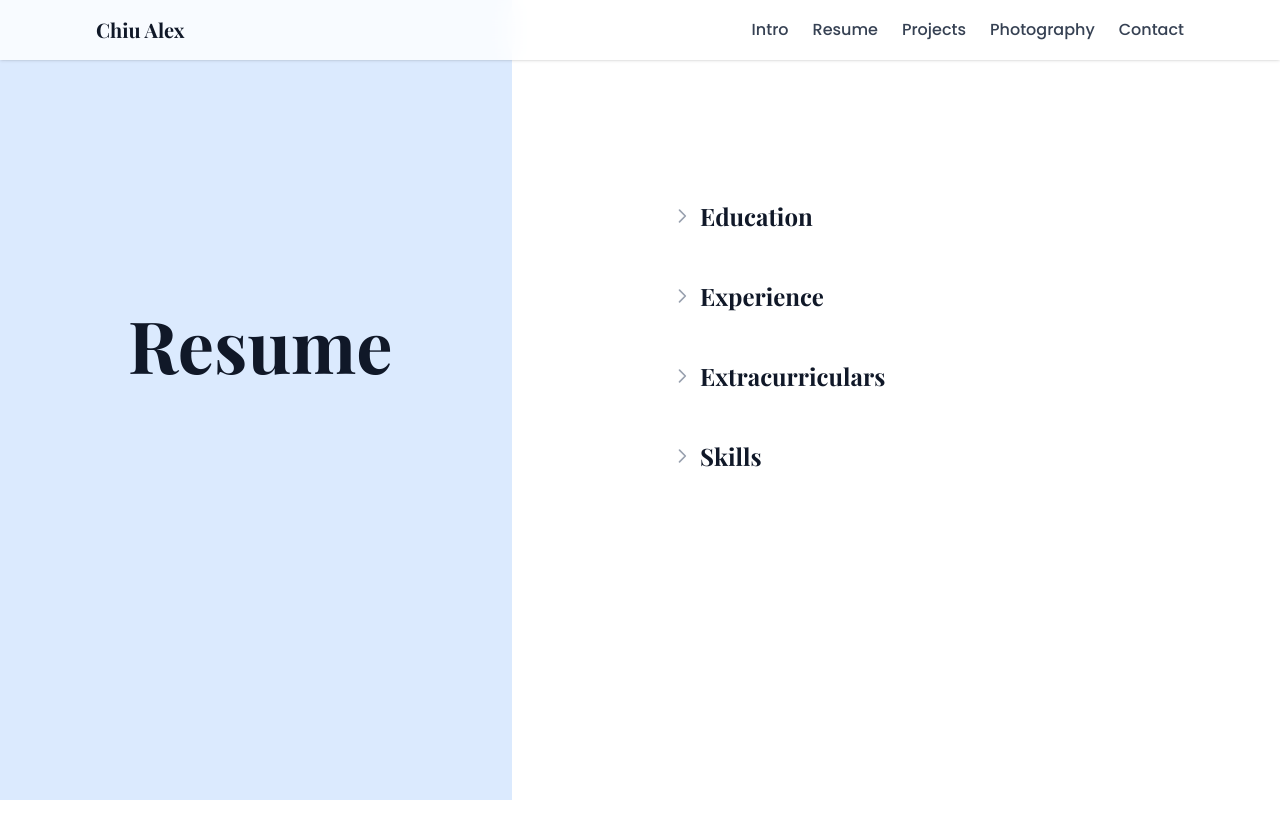
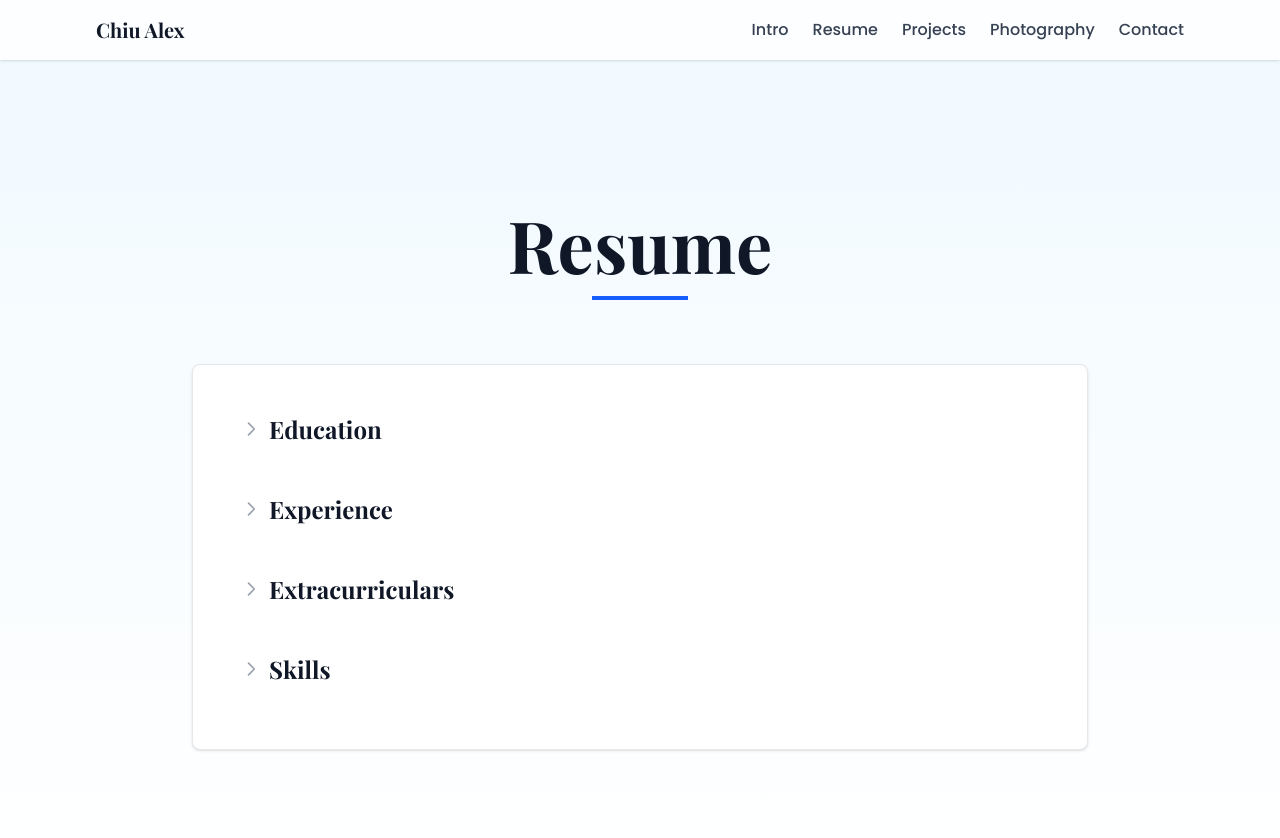
Before and after one commit to Alexchiuu/portfolio, a Next.js app: page /resume in a window 1280 px wide. Shown: the top 838 px of the page. Before the commit the page ends 800 px from the top, so only its background shows below. Built offline with nearby package versions, Linux system fonts and the light colour scheme.

Commit message:
Refactor page styles: Update background gradients, adjust padding, and enhance title sections across photography, projects, and resume pages for improved visual consistency.

```diff
--- a/app/photography/page.tsx
+++ b/app/photography/page.tsx
@@ -310,24 +310,25 @@ export default function PhotographyPage() {
       <div
         className="min-h-screen relative pt-20"
         style={{
-          background: 'linear-gradient(to right, #dbeafe 0%, #dbeafe 40%, #ffffff 40%, #ffffff 100%)',
+          background: 'linear-gradient(to bottom, #f0f9ff 0%, #ffffff 100%)',
           fontFamily: 'var(--font-inter)',
           overflowY: 'visible'
         }}
       >
-        <main className="flex w-full max-w-7xl flex-col items-center mx-auto px-0 py-16 relative z-10" style={{ overflow: 'visible' }}>
+        <main className="flex w-full max-w-7xl flex-col items-center mx-auto px-0 py-20 md:py-32 relative z-10" style={{ overflow: 'visible' }}>
           {/* Header */}
           <div
-            className={`w-full text-center mb-12 transition-all duration-1000 delay-300 ${
+            className={`w-full text-center mb-16 transition-all duration-1000 delay-300 ${
               hasLoaded ? 'opacity-100 translate-y-0' : 'opacity-0 translate-y-8'
             }`}
           >
             <h1
-              className="mb-4 text-5xl font-bold text-gray-900 sm:text-6xl"
+              className="mb-4 text-6xl md:text-7xl font-bold text-gray-900"
               style={{ fontFamily: 'var(--font-playfair)' }}
             >
               Photography
             </h1>
+            <div className="w-24 h-1 bg-blue-600 mx-auto mb-6"></div>
             <p
               className="text-lg text-gray-600 max-w-2xl mx-auto"
               style={{ fontFamily: 'var(--font-poppins)' }}
--- a/app/projects/page.tsx
+++ b/app/projects/page.tsx
@@ -91,24 +91,24 @@ export default function ProjectsPage() {
       <div
         className="min-h-screen relative overflow-hidden pt-20"
         style={{
-          background: 'linear-gradient(to right, #dbeafe 0%, #dbeafe 40%, #ffffff 40%, #ffffff 100%)',
+          background: 'linear-gradient(to bottom, #f0f9ff 0%, #ffffff 100%)',
           fontFamily: 'var(--font-inter)'
         }}
       >
-        <main className="flex w-full max-w-6xl flex-col items-center mx-auto px-8 py-16 relative z-10">
+        <main className="flex w-full max-w-6xl flex-col items-center mx-auto px-8 py-20 md:py-32 relative z-10">
           {/* Title Section */}
           <div
-            className={`mb-12 w-full transition-all duration-1000 delay-300 ${
+            className={`mb-16 w-full text-center transition-all duration-1000 delay-300 ${
               hasLoaded ? 'opacity-100 translate-y-0' : 'opacity-0 translate-y-8'
             }`}
           >
             <h2
-              className="text-6xl md:text-7xl font-bold text-gray-900"
+              className="text-6xl md:text-7xl font-bold text-gray-900 mb-4"
               style={{ fontFamily: 'var(--font-playfair)' }}
             >
               Projects
             </h2>
-            <div className="w-24 h-1 bg-blue-900 mt-4"></div>
+            <div className="w-24 h-1 bg-blue-600 mx-auto"></div>
           </div>
 
           {/* Projects Grid */}
--- a/app/resume/page.tsx
+++ b/app/resume/page.tsx
@@ -43,7 +43,7 @@ export default function ResumePage() {
     const handleScroll = () => {
       if (resumeRef.current) {
         const rect = resumeRef.current.getBoundingClientRect();
-        const isInView = rect.top < window.innerHeight * 0.7 && rect.bottom > 0;
+        const isInView = rect.top < window.innerHeight * 0.8 && rect.bottom > 0;
         setResumeInView(isInView);
       }
     };
@@ -80,33 +80,35 @@ export default function ResumePage() {
       <div
         className="min-h-screen relative overflow-hidden pt-20"
         style={{
-          background: 'linear-gradient(to right, #dbeafe 0%, #dbeafe 40%, #ffffff 40%, #ffffff 100%)',
+          background: 'linear-gradient(to bottom, #f0f9ff 0%, #ffffff 100%)',
           fontFamily: 'var(--font-inter)'
         }}
       >
-        <main className="flex w-full max-w-6xl flex-col items-center mx-auto px-8 py-16 relative z-10">
+        <main className="flex w-full max-w-6xl flex-col items-center mx-auto px-8 py-20 md:py-32 relative z-10">
+          {/* Title Section */}
+          <div
+            className={`mb-16 w-full text-center transition-all duration-1000 delay-300 ${
+              hasLoaded ? 'opacity-100 translate-y-0' : 'opacity-0 translate-y-8'
+            }`}
+          >
+            <h2
+              className="text-6xl md:text-7xl font-bold text-gray-900 mb-4"
+              style={{ fontFamily: 'var(--font-playfair)' }}
+            >
+              Resume
+            </h2>
+            <div className="w-24 h-1 bg-blue-600 mx-auto"></div>
+          </div>
+
           {/* Resume Section */}
           <div
             ref={resumeRef}
-            className={`mb-10 w-full grid grid-cols-1 lg:grid-cols-2 gap-0 transition-all duration-1000 delay-500 ${
+            className={`w-full transition-all duration-1000 delay-500 ${
               hasLoaded ? 'opacity-100 translate-y-0' : 'opacity-0 translate-y-8'
             }`}
-            style={{ minHeight: '50vh' }}
           >
-            {/* Title - Left Side (Blue Background) */}
-            <div className="p-8 flex items-center justify-start">
-              <h2
-                className={`text-7xl font-bold text-gray-900 transition-all duration-1000 ease-out ${
-                  resumeInView ? 'opacity-100 translate-x-0' : 'opacity-0 -translate-x-full'
-                }`}
-                style={{ fontFamily: 'var(--font-playfair)' }}
-              >
-                Resume
-              </h2>
-            </div>
-
-            {/* Content - Right Side (White Background) */}
-            <div className="p-8 flex flex-col justify-center bg-white/90 rounded-2xl backdrop-blur-md">
+            {/* Content */}
+            <div className="w-full max-w-4xl mx-auto bg-white rounded-lg shadow-sm border border-gray-200 p-8 md:p-12">
               <div className="space-y-8">
                 {/* Education */}
                 <div className="cursor-pointer">
```
